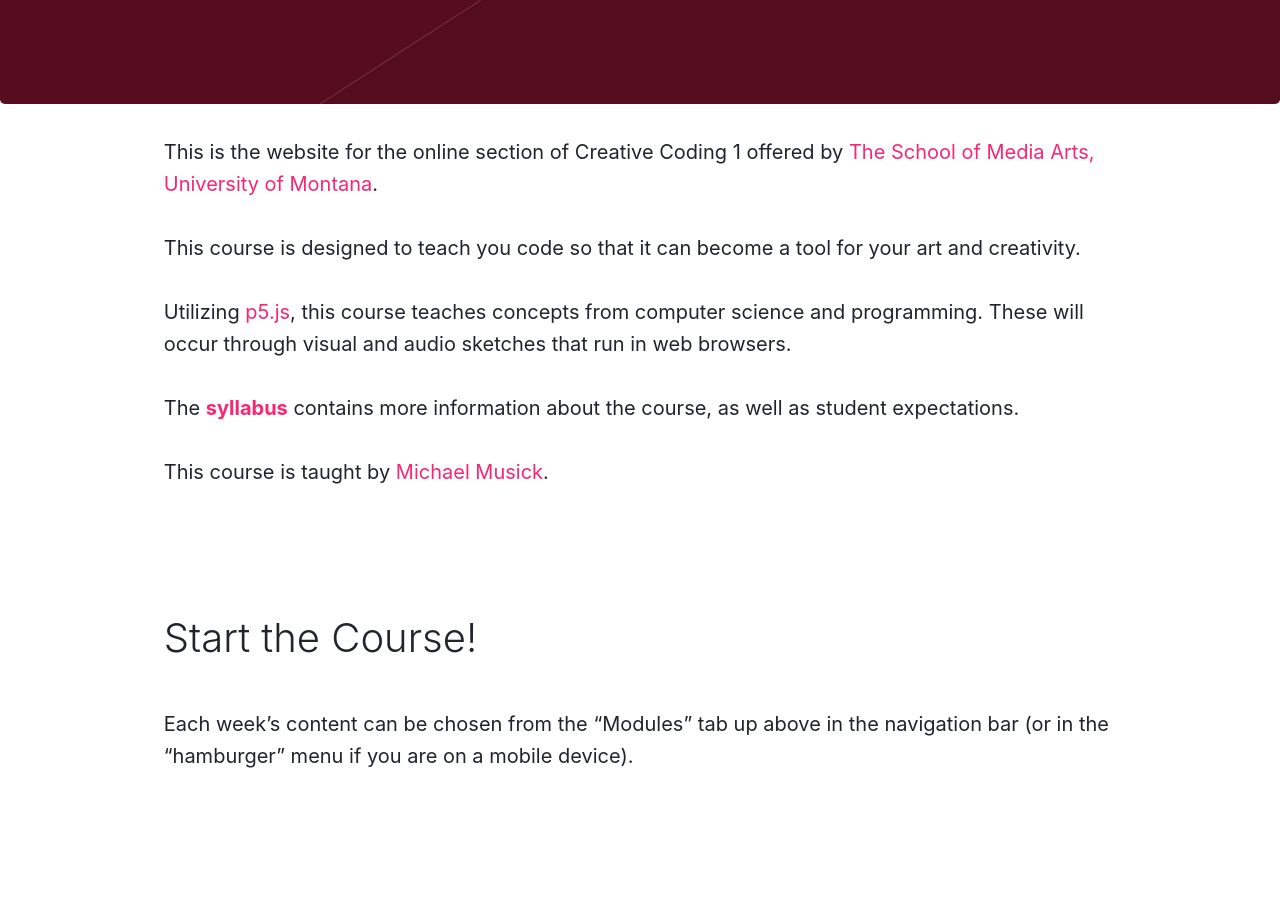
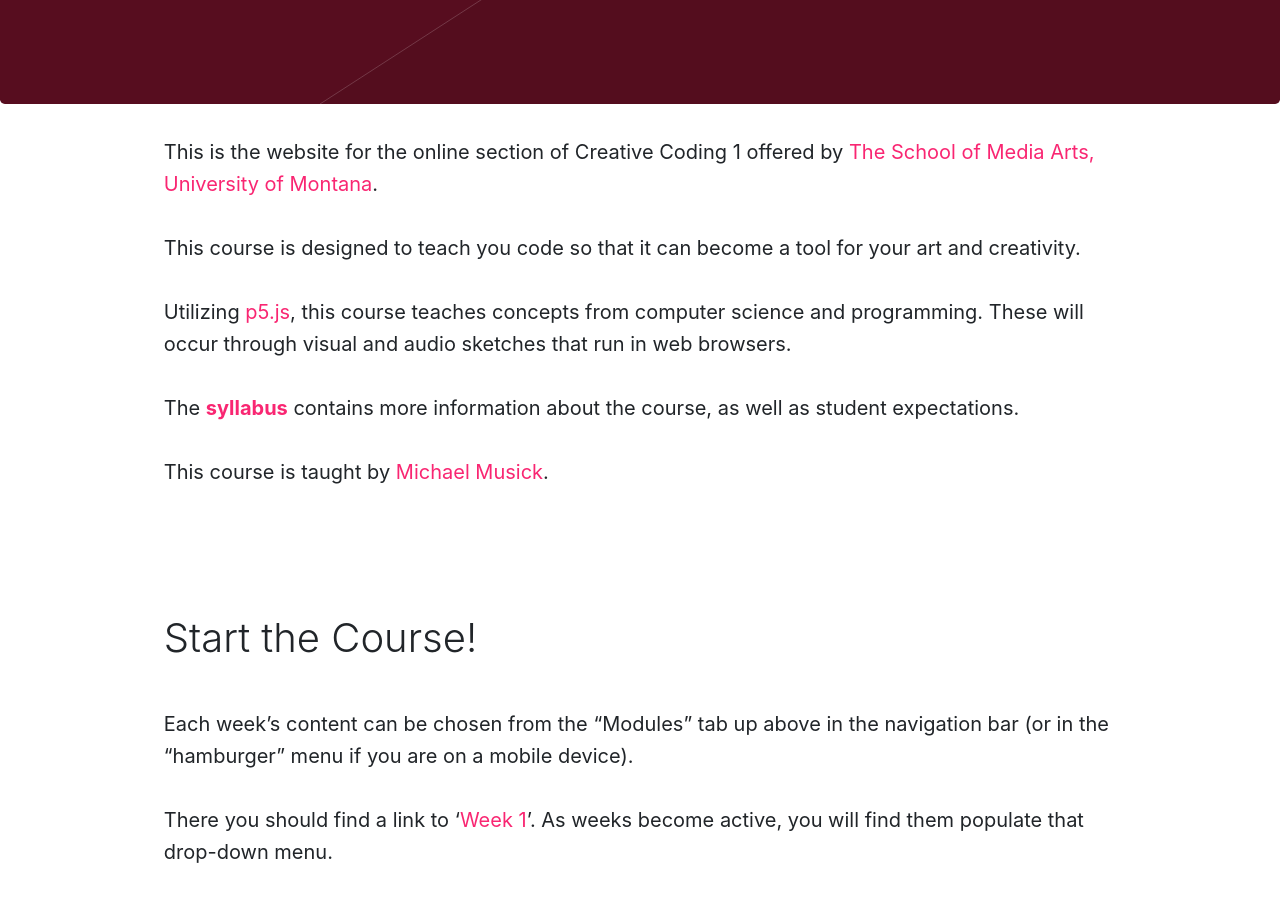
Before and after one commit to Montana-Media-Arts/creative-coding-1, a Jekyll site: the page built from index.markdown, in a window 1280 px wide and 900 px high, scrolled down 1007 px. Built offline with Jekyll 4.4.1, drawn with Linux system fonts in a browser that asks for light colours; nearby versions of some CDN libraries; before the commit the page ends 1811 px from its top, so only the background shows below that.

Commit message:
small changes to week 1

```diff
--- a/index.markdown
+++ b/index.markdown
@@ -20,6 +20,8 @@ This course is taught by [Michael Musick]({{ site.baseurl }}/instructor/ ).
 
 Each week's content can be chosen from the "Modules" tab up above in the navigation bar (or in the "hamburger" menu if you are on a mobile device).
 
+There you should find a link to '[Week 1]({{site.baseurl}}/modules/week-1/welcome-to-webdev/)'. As weeks become active, you will find them populate that drop-down menu.
+
 <!--
 <br />
 
```
Also changed, not shown: modules/week-1/_posts/2017-01-05-github-part1.md (+1 -1 lines).
